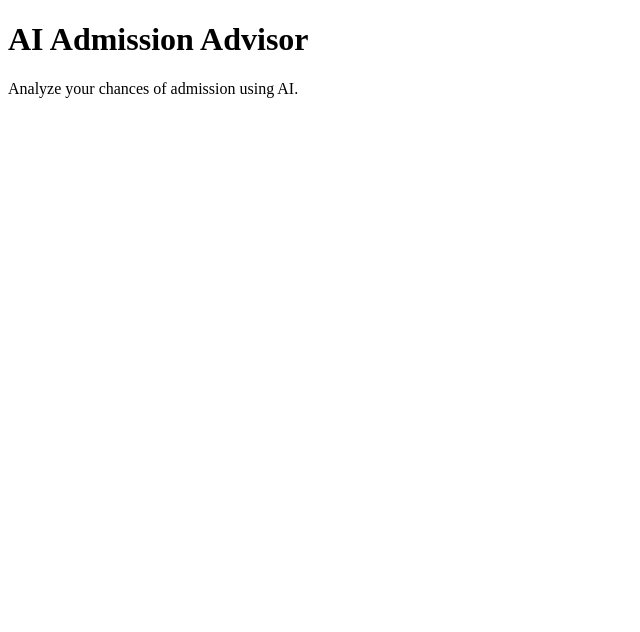
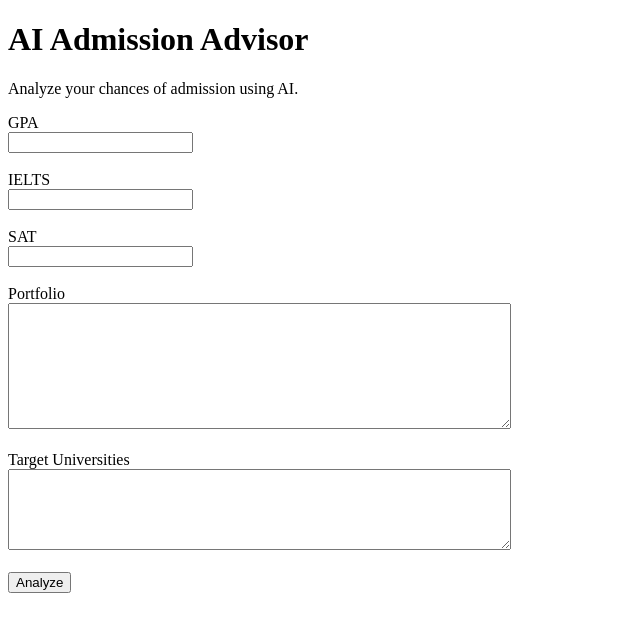
Before and after one commit to subl1n/AI-Admission-Advisor, a FastAPI app: page / in a window 1280 px wide. Shown: the top 632 px of the page, without its empty margins (0-640 px from the left). Run offline with FastAPI, Linux system fonts and the light colour scheme.

Commit message:
Add application form and JSON storage

```diff
--- a/app.py
+++ b/app.py
@@ -1,4 +1,5 @@
-from fastapi import FastAPI
+import json
+from fastapi import FastAPI, Form
 from fastapi.responses import FileResponse
 
 app = FastAPI()
@@ -8,6 +9,7 @@ app = FastAPI()
 def home():
     return FileResponse("templates/index.html")
 
+
 @app.get("/history")
 def history():
     return FileResponse("templates/history.html")
@@ -16,3 +18,32 @@ def history():
 @app.get("/about")
 def about():
     return FileResponse("templates/about.html")
+
+
+@app.post("/analyze")
+def analyze(
+    gpa: str = Form(...),
+    ielts: str = Form(...),
+    sat: str = Form(...),
+    portfolio: str = Form(...),
+    universities: str = Form(...)
+):
+    data = {
+        "gpa": gpa,
+        "ielts": ielts,
+        "sat": sat,
+        "portfolio": portfolio,
+        "universities": universities
+    }
+
+    with open("db.json", "r") as file:
+        database = json.load(file)
+
+    database.append(data)
+
+    with open("db.json", "w") as file:
+        json.dump(database, file, indent=4)
+
+    return {
+        "message": "Saved successfully!"
+    }
--- a/templates/index.html
+++ b/templates/index.html
@@ -1,6 +1,7 @@
 <!DOCTYPE html>
-<html>
+<html lang="en">
 <head>
+    <meta charset="UTF-8">
     <title>AI Admission Advisor</title>
 </head>
 
@@ -8,9 +9,30 @@
 
 <h1>AI Admission Advisor</h1>
 
-<p>
-Analyze your chances of admission using AI.
-</p>
+<p>Analyze your chances of admission using AI.</p>
+
+<form action="/analyze" method="post">
+
+    <label>GPA</label><br>
+    <input type="text" name="gpa"><br><br>
+
+    <label>IELTS</label><br>
+    <input type="text" name="ielts"><br><br>
+
+    <label>SAT</label><br>
+    <input type="text" name="sat"><br><br>
+
+    <label>Portfolio</label><br>
+    <textarea name="portfolio" rows="8" cols="60"></textarea><br><br>
+
+    <label>Target Universities</label><br>
+    <textarea name="universities" rows="5" cols="60"></textarea><br><br>
+
+    <button type="submit">
+        Analyze
+    </button>
+
+</form>
 
 </body>
 </html>
```
Also changed, not shown: db.json (+16 -0 lines).
